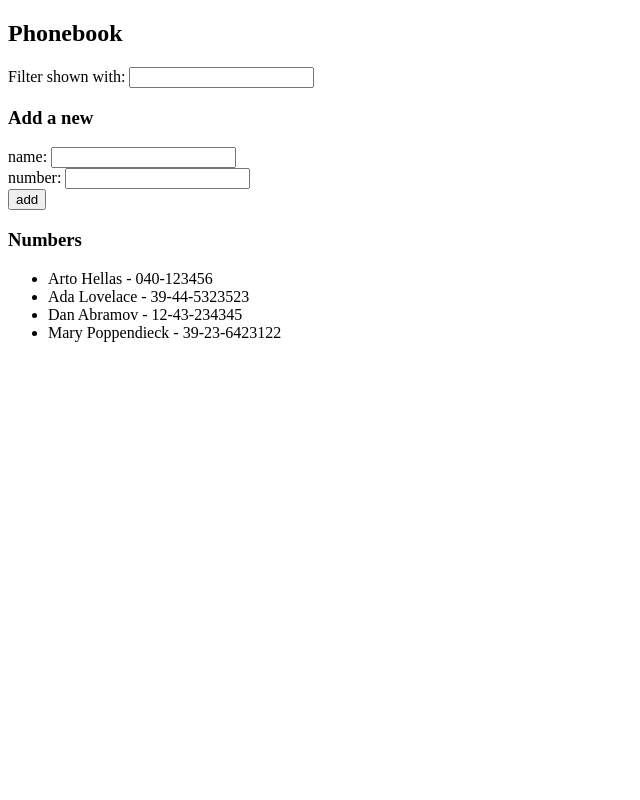
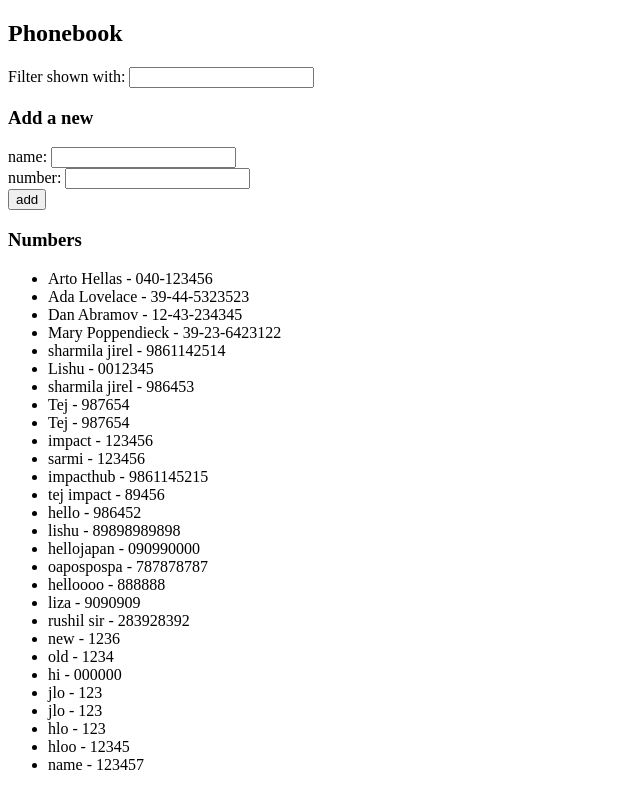
Before and after one commit to sharmila657/fullstackopen-exercises, a React (Vite) app in the folder part2/Phonebook/: page / in a window 1280 px wide. Shown: the whole page, without its empty margins (0-640 px from the left). Built offline with nearby package versions, Linux system fonts and the light colour scheme; data requests are answered from the project's data file.

Commit message:
exercise 2.12

```diff
--- a/part2/Phonebook/db.json
+++ b/part2/Phonebook/db.json
@@ -1,5 +1,5 @@
 {
-    "persons":[
+  "persons": [
     {
       "name": "Arto Hellas",
       "number": "040-123456",
@@ -19,6 +19,126 @@
       "name": "Mary Poppendieck",
       "number": "39-23-6423122",
       "id": 4
+    },
+    {
+      "name": "sharmila jirel",
+      "number": "9861142514",
+      "id": 5
+    },
+    {
+      "name": "Lishu",
+      "number": "0012345",
+      "id": 6
+    },
+    {
+      "name": "sharmila jirel",
+      "number": "986453",
+      "id": 7
+    },
+    {
+      "name": "Tej",
+      "number": "987654",
+      "id": 8
+    },
+    {
+      "name": "Tej",
+      "number": "987654",
+      "id": 9
+    },
+    {
+      "name": "impact ",
+      "number": "123456",
+      "id": 10
+    },
+    {
+      "name": "sarmi",
+      "number": "123456",
+      "id": 11
+    },
+    {
+      "name": "impacthub",
+      "number": "9861145215",
+      "id": 12
+    },
+    {
+      "name": "tej impact",
+      "number": "89456",
+      "id": 13
+    },
+    {
+      "name": "hello",
+      "number": "986452",
+      "id": 14
+    },
+    {
+      "name": "lishu",
+      "number": "89898989898",
+      "id": 15
+    },
+    {
+      "name": "hellojapan",
+      "number": "090990000",
+      "id": 16
+    },
+    {
+      "name": "oapospospa",
+      "number": "787878787",
+      "id": 17
+    },
+    {
+      "name": "helloooo",
+      "number": "888888",
+      "id": 18
+    },
+    {
+      "name": "liza",
+      "number": "9090909",
+      "id": 19
+    },
+    {
+      "name": "rushil sir",
+      "number": "283928392",
+      "id": 20
+    },
+    {
+      "name": "new",
+      "number": "1236",
+      "id": 21
+    },
+    {
+      "name": "old",
+      "number": "1234",
+      "id": 22
+    },
+    {
+      "name": "hi",
+      "number": "000000",
+      "id": 23
+    },
+    {
+      "name": "jlo",
+      "number": "123",
+      "id": 24
+    },
+    {
+      "name": "jlo",
+      "number": "123",
+      "id": 25
+    },
+    {
+      "name": "hlo",
+      "number": "123",
+      "id": 26
+    },
+    {
+      "name": "hloo",
+      "number": "12345",
+      "id": 27
+    },
+    {
+      "name": "name",
+      "number": "123457",
+      "id": 28
     }
   ]
 }
--- a/part2/Phonebook/src/App.jsx
+++ b/part2/Phonebook/src/App.jsx
@@ -1,12 +1,9 @@
 
 import { useState, useEffect } from "react";
 import axios from "axios";
-
 import Persons from './components/Persons'
 import PersonForm from './components/PersonForm'
 import Filter from './components/Filter'
-
-debugger
 
 const App = () => {
   const [persons, setPersons] = useState([]);
@@ -16,13 +13,11 @@ const App = () => {
   const [searchVal, setSearchVal] = useState('')
 
   useEffect(() => {
-    const promise = axios.get("http://localhost:3001/persons");
-    promise.then((res) => {
-      setPersons(res.data);
-    });
-  }, []);
-
-
+    axios
+      .get("http://localhost:3001/persons")
+      .then((result)=> setPersons(result.data))
+    },
+   []);
 
 
   const addNote = (event) => {
@@ -31,11 +26,16 @@ const App = () => {
     if (persons.some(person => person.name === newName)) {
       alert(`${newName} is already added to the phonebook.`);
 
-
     }
 
     const newPerson = { name: newName, number: newVal };
-    setPersons([...persons, newPerson]);
+
+    axios
+      .post("http://localhost:3001/persons", newPerson)
+      .then((result) => {
+        setPersons([...persons, result.data])
+      })
+
     setNewName("")
     setNewVal('')
 
```
Lines whose indentation alone changed are shown as unchanged.
